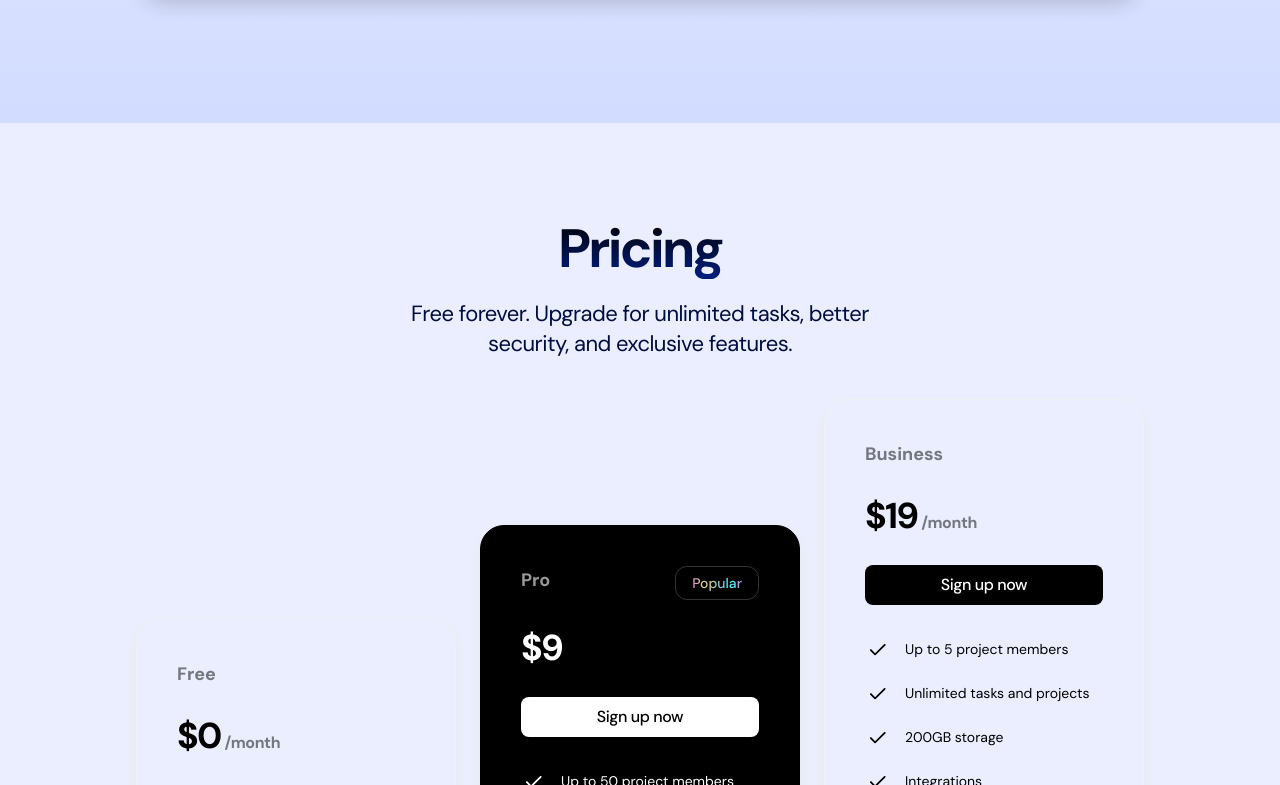
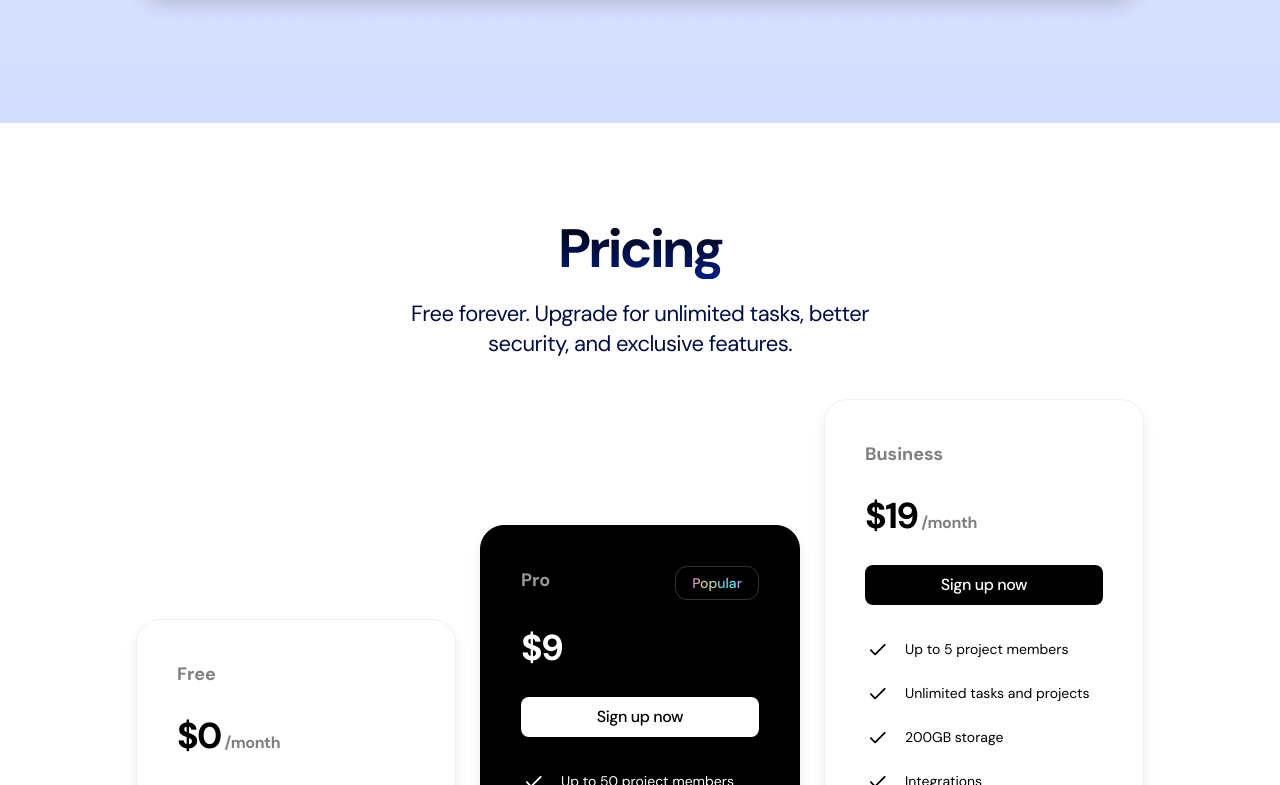
Before and after one commit to AhmedSaadRF/Light-SaaS-Landing-Page, a Next.js app: page / in a window 1280 px wide. Shown: the part 2015-2800 px from the top of the page. Built offline with nearby package versions, Linux system fonts and the light colour scheme.

Commit message:
Upload Project

```diff
--- a/src/sections/Pricing.tsx
+++ b/src/sections/Pricing.tsx
@@ -55,7 +55,7 @@ const pricingTiers = [
 
 export const Pricing = () => {
   return (
-    <section className="py-24">
+    <section className="py-24 bg-white">
       <div className="container">
         <div className='section-heading'>
           <h2 className="section-title">Pricing</h2>
@@ -63,7 +63,7 @@ export const Pricing = () => {
         </div>
         <div className='flex flex-col gap-6 items-center mt-10 lg:flex-row lg:items-end lg:justify-center'>
           {pricingTiers.map(({ title, monthlyPrice, buttonText, popular, inverse, features }) => (
-            <div key={monthlyPrice} className={twMerge('p-10 border border-[#F1F1F1] rounded-3xl shadow-[0_7px_14px_#EAEAEA] max-w-xs w-full', inverse === true && 'border-black bg-black text-white')}>
+            <div key={monthlyPrice} className={twMerge('card', inverse === true && 'border-black bg-black text-white')}>
               <div className='flex justify-between'>
                 <h3 className={twMerge('text-lg font-bold text-black/50', inverse === true && 'text-white/60')}>{title}</h3>
                 {popular === true && (
```
